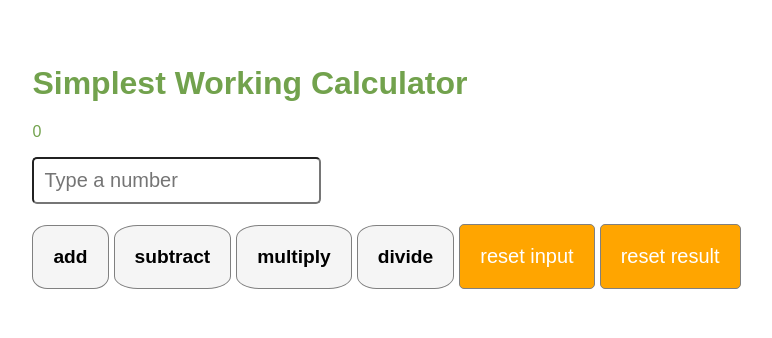
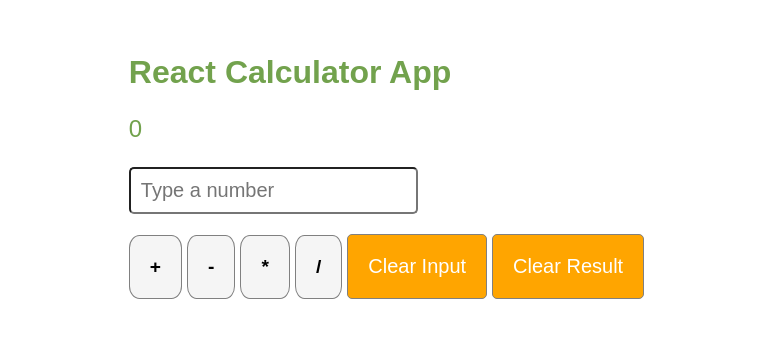
Before and after one commit to jschhie/Calculator-App, a React (Create React App) app: page / in a window 1280 px wide. Shown: the part 234-572 px from the top of the page, without its empty margins (251-1023 px from the left). Built offline with nearby package versions, Linux system fonts and the light colour scheme.

Commit message:
Update App.js

```diff
--- a/src/App.js
+++ b/src/App.js
@@ -53,10 +53,10 @@ function App() {
   return (
     <div className="App">
       <div>
-        <h1>Simplest Working Calculator</h1>
+        <h1>React Calculator App</h1>
       </div>
       <form>
-        <p ref={resultRef}>
+        <p id="result" ref={resultRef}>
           {result}
         </p>
         <input
@@ -65,12 +65,12 @@ function App() {
           type="number"
           placeholder="Type a number"
         />
-        <button onClick={plus}>add</button>
-        <button onClick={minus}>subtract</button>
-        <button onClick={times}>multiply</button>
-        <button onClick={divide}>divide</button>
-        <button onClick={resetInput}>reset input</button>
-        <button onClick={resetResult}>reset result</button>
+        <button onClick={plus}>+</button>
+        <button onClick={minus}>-</button>
+        <button onClick={times}>*</button>
+        <button onClick={divide}>/</button>
+        <button onClick={resetInput}>Clear Input</button>
+        <button onClick={resetResult}>Clear Result</button>
       </form>
     </div>
   );
```
